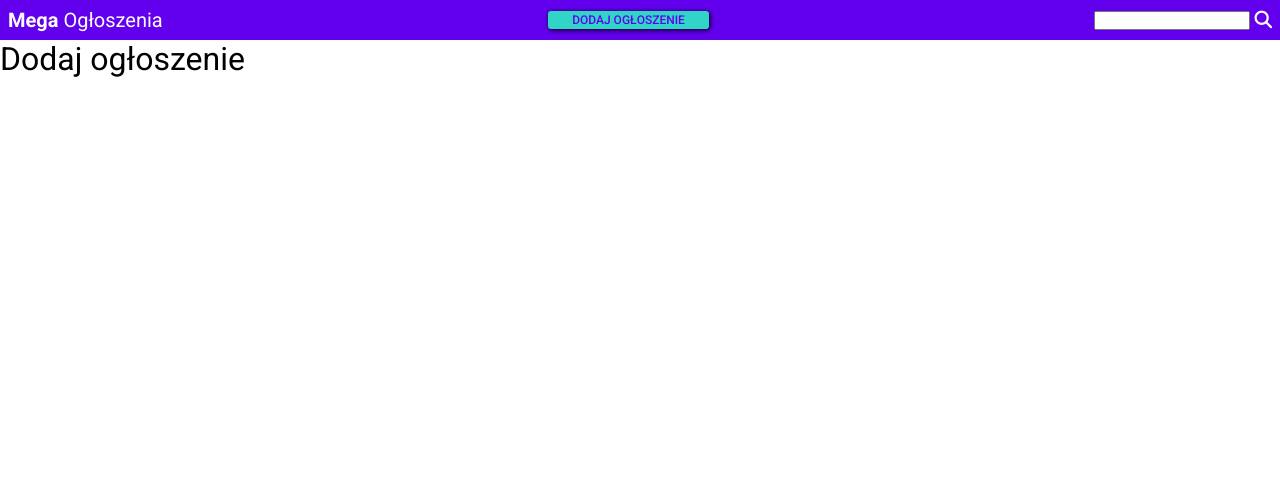
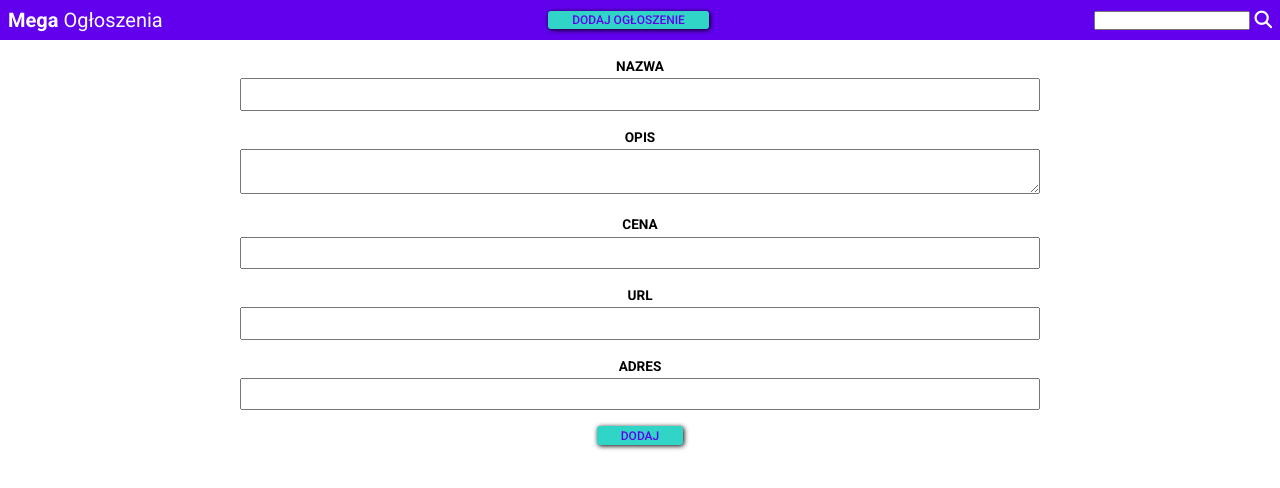
Before and after one commit to lucasfsn/MegaAdsFE, a React (Create React App) app: page /add in a window 1280 px wide. Shown: the top 488 px of the page. Built offline with nearby package versions, Linux system fonts and the light colour scheme.

Commit message:
Added form that add a new add to the site.

```diff
--- /dev/null
+++ b/src/components/AddForm/AddForm.css
@@ -0,0 +1,29 @@
+.form {
+  display: flex;
+  flex-direction: column;
+  width: 800px;
+  margin: 0 auto;
+  text-align: center;
+  gap: 1em;
+  margin-top: 1em;
+}
+
+
+.form label {
+  font-weight: bold;
+  text-transform: uppercase;
+  font-size: 0.85em;
+}
+
+.form input,
+.form textarea {
+  width: 100%;
+  padding: 0.5em;
+  margin-top: 0.25em;
+
+}
+
+.form Button {
+  margin: 0 auto;
+  align-self: flex-start;
+}
--- a/src/components/AddForm/AddForm.tsx
+++ b/src/components/AddForm/AddForm.tsx
@@ -1,9 +1,117 @@
-import React from 'react';
+import React, { FormEvent, useState } from 'react';
+import { geocode } from '../../utils/geocoding';
+import { Button } from '../common/Button';
+
+import './AddForm.css';
 
 export const AddForm = () => {
+  const [loading, setLoading] = useState(false);
+  const [id, setId] = useState('');
+  const [form, setForm] = useState({
+    name: '',
+    description: '',
+    price: '',
+    url: '',
+    address: '',
+  });
+
+  const saveAd = async (e: FormEvent) => {
+    e.preventDefault();
+
+    setLoading(true);
+
+    try {
+      const { lat, lng } = await geocode(form.address);
+
+      const res = await fetch(`http://localhost:3001/ad`, {
+        method: 'POST',
+        headers: {
+          'Content-Type': 'application/json',
+        },
+        body: JSON.stringify({
+          ...form,
+          lat,
+          lng,
+        }),
+      });
+      const data = await res.json();
+      console.log(data);
+
+      setId(data.id);
+    } finally {
+      setLoading(false);
+    }
+  };
+
+  const updateForm = (key: string, value: any) => {
+    setForm(form => ({
+      ...form,
+      [key]: value,
+    }));
+  };
+
+  if (loading) {
+    return <h2>Własnie dodajemy twoje ogłoszenie...</h2>;
+  }
+
+  if (id) {
+    return <h2>Ogłoszenie "{form.name}" zostało dodane.</h2>;
+  }
+
   return (
-    <form>
-      <h1>Dodaj ogłoszenie</h1>
+    <form className="form" onSubmit={saveAd}>
+      <p>
+        <label>Nazwa</label>
+        <input
+          type="text"
+          name="name"
+          required
+          maxLength={99}
+          value={form.name}
+          onChange={e => updateForm('name', e.target.value)}
+        />
+      </p>
+      <p>
+        <label>Opis</label>
+        <textarea
+          name="description"
+          required
+          maxLength={999}
+          value={form.description}
+          onChange={e => updateForm('description', e.target.value)}
+        />
+      </p>
+      <p>
+        <label>Cena</label>
+        <input
+          type="number"
+          name="price"
+          maxLength={99}
+          value={form.price}
+          onChange={e => updateForm('price', Number(e.target.value))}
+        />
+      </p>
+      <p>
+        <label>URL</label>
+        <input
+          type="url"
+          name="url"
+          maxLength={99}
+          value={form.url}
+          onChange={e => updateForm('url', e.target.value)}
+        />
+      </p>
+      <p>
+        <label>Adres</label>
+        <input
+          type="text"
+          name="address"
+          required
+          value={form.address}
+          onChange={e => updateForm('address', e.target.value)}
+        />
+      </p>
+      <Button text="Dodaj" />
     </form>
   );
 };
--- a/src/components/layout/Header.tsx
+++ b/src/components/layout/Header.tsx
@@ -17,7 +17,7 @@ export const Header = () => {
       <h1 className="header__title">
         <span className="title__bold">Mega</span> Ogłoszenia
       </h1>
-      <Button to="/ad" text="Dodaj ogłoszenie" />
+      <Button to="/add" text="Dodaj ogłoszenie" />
       <form className="header__search" onSubmit={setSearchFromLocalState}>
         <input
           type="text"
--- /dev/null
+++ b/src/utils/geocoding.ts
@@ -0,0 +1,18 @@
+export const geocode = async (
+  address: string
+): Promise<{
+  lat: number;
+  lng: number;
+}> => {
+  const geoRes = await fetch(
+    `https://nominatim.openstreetmap.org/search?format=json&q=${encodeURIComponent(
+      address
+    )}`
+  );
+  const geoData = await geoRes.json();
+
+  const lat = parseFloat(geoData[0].lat);
+  const lng = parseFloat(geoData[0].lon);
+
+  return { lat, lng };
+};
```
